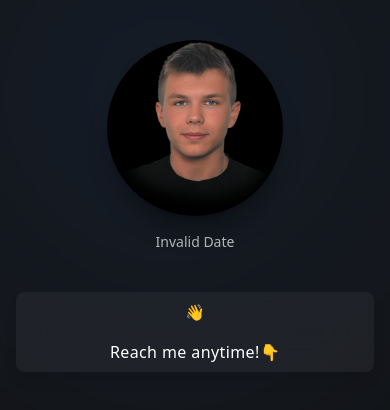
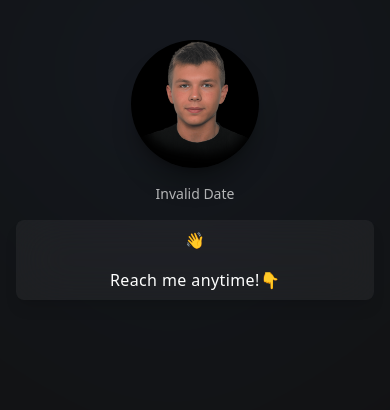
Before and after one commit to emigrek/portfolio, a Next.js app: page /Landing in a window 390 px wide. Shown: the top 410 px of the page. Built offline with nearby package versions, Linux system fonts and the light colour scheme; no server answers.

Commit message:
fixed landing sizing on mobile

```diff
--- a/pages/AboutScreen.tsx
+++ b/pages/AboutScreen.tsx
@@ -6,7 +6,7 @@ import Landing from './Landing'
 
 function AboutScreen() {
   return (
-    <Screen id="about" className="relative flex flex-col items-center justify-center gap-20 md:gap-24 xl:gap-36">
+    <Screen id="about" className="relative flex flex-col items-center justify-center gap-18 md:gap-24 xl:gap-36">
       <div className="absolute bottom-0 right-0 left-0 w-full h-full z-[0] bg-gradient-to-t from-stone-800 to-transparent"></div>
       <Landing/>
       <NavButtons/>
--- a/pages/Landing.tsx
+++ b/pages/Landing.tsx
@@ -10,9 +10,9 @@ function Landing() {
 
   return (
     <div className='z-[3] grid md:gap-10 mt-10 mx-4 xl:w-6/12 grid-cols-1 md:grid-cols-4'>
-      <div className='flex-col justify-center mx-auto mb-10 text-xl font-normal text-center align-middle md:mb-0 md:text-left text-white/70'>
+      <div className='flex-col justify-center mx-auto mb-4 text-xl font-normal text-center align-middle md:mb-0 md:text-left text-white/70'>
         <div className='relative'>
-          <Image priority className='relative rounded-full shadow-xl w-44 shadow-black/30 lg:w-48' src="/me.png" width={500} height={500} alt="Karol Janasz face"/>
+          <Image priority className='relative w-32 mx-auto rounded-full shadow-xl shadow-black/30 lg:w-48' src="/me.png" width={500} height={500} alt="Karol Janasz face"/>
           <div className='absolute bottom-0 right-0 w-full h-full opacity-60 -z-10 -left-5 -top-10 animate-sway' style={{filter: "blur(100px)", scale: "200%"}}>
             <svg className="fill-blue-500" viewBox="0 0 200 200" xmlns="http://www.w3.org/2000/svg">
               <path d="M36.6,-62.9C48,-56.9,58,-48.1,64.3,-37.1C70.6,-26.2,73.1,-13.1,72.6,-0.3C72.2,12.6,68.8,25.2,64.2,39C59.5,52.8,53.7,67.9,42.8,75.5C31.9,83,16,83.1,0.8,81.7C-14.3,80.2,-28.6,77.3,-41.8,71.1C-55.1,64.8,-67.3,55.4,-73.3,43C-79.2,30.6,-79,15.3,-79.5,-0.3C-80.1,-16,-81.5,-31.9,-74.5,-42.4C-67.4,-52.9,-51.9,-57.9,-38,-62.5C-24.2,-67,-12.1,-71.2,0.3,-71.6C12.6,-72.1,25.3,-68.9,36.6,-62.9Z" transform="translate(100 100)" />
```
